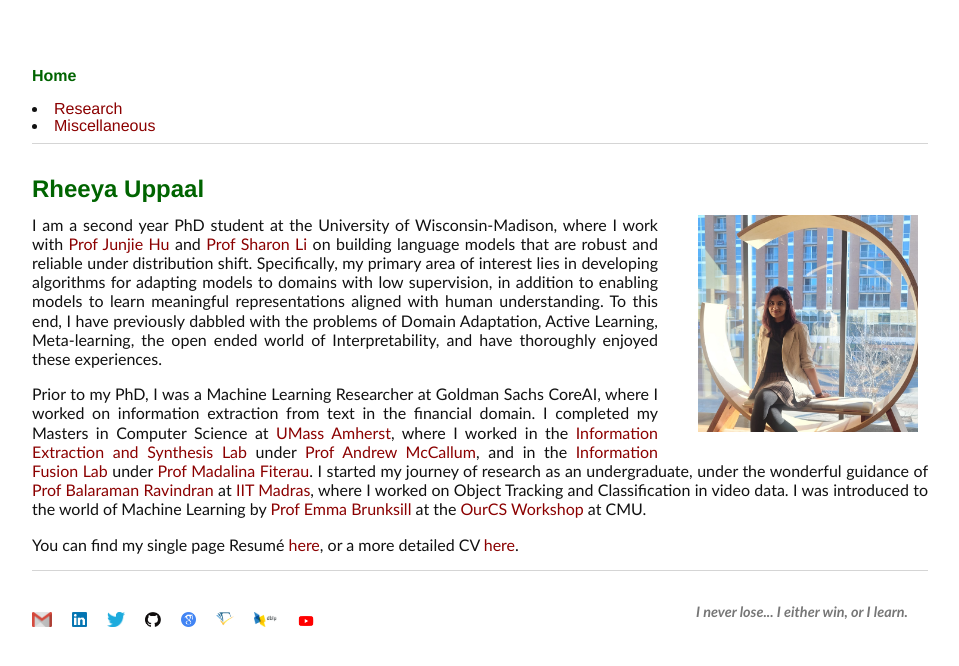
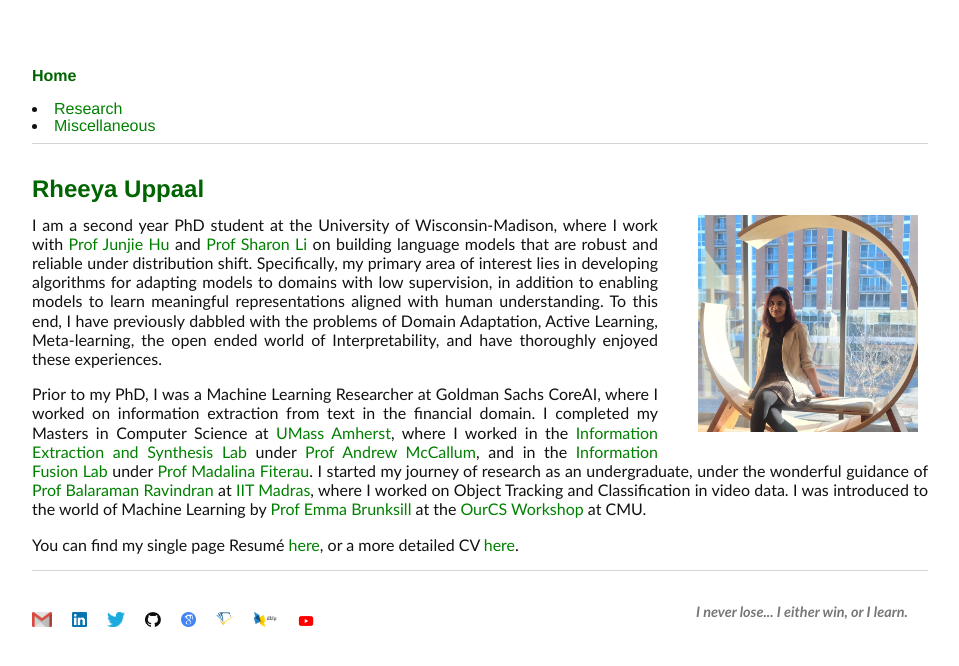
Before and after one commit to Uppaal/Uppaal.github.io, a Jekyll site: the page built from index.html, in a window 1280 px wide. Shown: the top 666 px of the page, without its empty margins (160-1119 px from the left). Built offline with Jekyll 4.4.1, drawn with Linux system fonts in a browser that asks for light colours.

Commit message:
Update main.css

```diff
--- a/css/main.css
+++ b/css/main.css
@@ -14,7 +14,7 @@
 :root {
     --main-bg-color: #FFFFFF; /*white*/
     --heading-color: #006400;
-    --link-color: #8B0000;
+    --link-color: #008000;
     --font-color: #111;  /*111 is darkest black and 999 is lightest*/
     --footer-font-color:#777
 }
```
